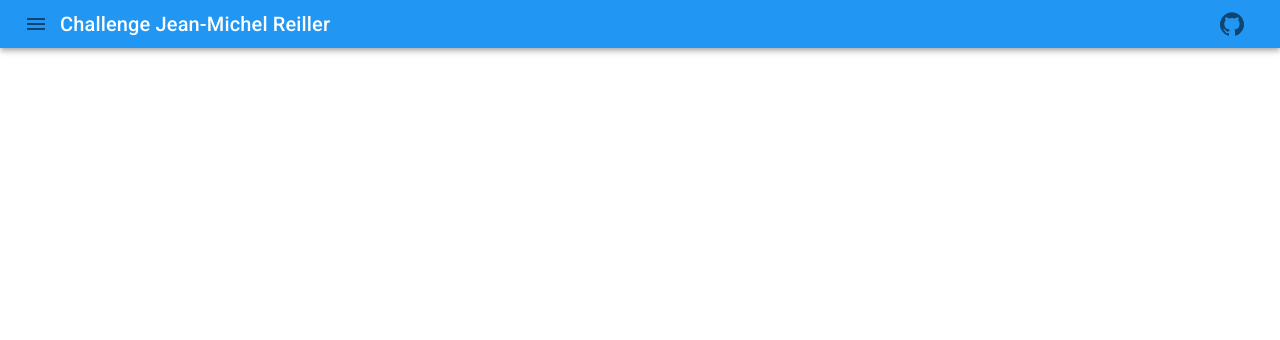
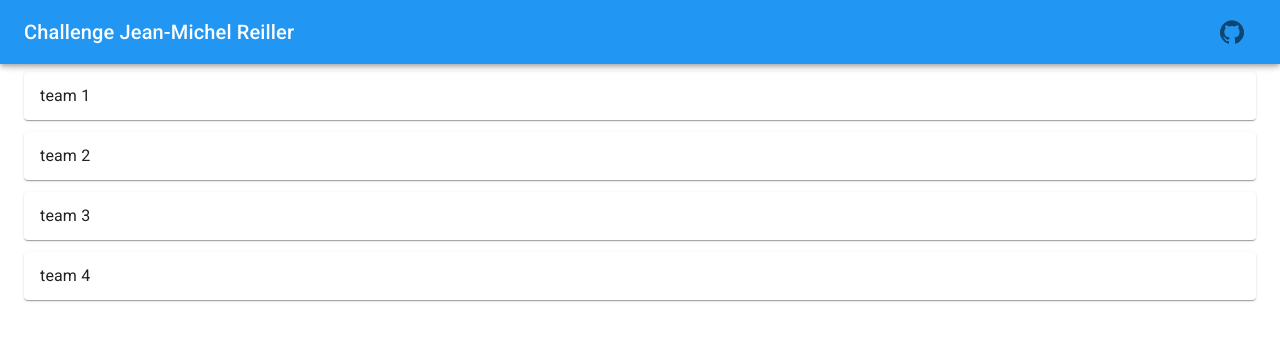
Before and after one commit to Sukaato/Challenge-Jean-Michel-Reiller, a React (Create React App) app in the folder client/: page /jury in a window 1280 px wide. Shown: the top 340 px of the page. Built offline with nearby package versions, Linux system fonts and the light colour scheme.

Commit message:
✨Jury pages

```diff
--- a/client/src/App/index.tsx
+++ b/client/src/App/index.tsx
@@ -6,11 +6,13 @@ import { AdminLogsPage } from '../pages/admin/logs';
 import { AdminResultsPage } from '../pages/admin/results';
 import { AdminSettingsPage } from '../pages/admin/settings';
 import { AdminTeamsPage } from '../pages/admin/teams';
+import { JuryHomePage } from '../pages/jury/home';
+import { JuryTeamPage } from '../pages/jury/Team';
 import { NotFound } from '../pages/NotFound';
 import { theme } from '../shared/mui-theme';
 import './style.scss';
 
-const isLocalhost = true;
+const isLocalhost = false;
 
 export function App() {
   return (
@@ -20,14 +22,16 @@ export function App() {
           <Route path='/' exact>
             <Redirect to={isLocalhost ? '/admin' : '/jury'} />
           </Route>
-          <AdminDrawer>
+          {isLocalhost ? <AdminDrawer>
             <Route path='/admin' exact component={AdminHomePage} />
             <Route path='/admin/results' exact component={AdminResultsPage} />
             <Route path='/admin/teams' exact component={AdminTeamsPage} />
             <Route path='/admin/settings' exact component={AdminSettingsPage} />
             <Route path='/admin/logs' exact component={AdminLogsPage} />
-          </AdminDrawer>
-          <Route path='/jury' exact component={AdminHomePage} />
+          </AdminDrawer> : <>
+            <Route path='/jury' exact component={JuryHomePage} />
+            <Route path='/jury/:team' exact component={JuryTeamPage} />
+          </> }
           <Route path='*' component={NotFound} />
         </Switch>
       </Router>
--- /dev/null
+++ b/client/src/components/JuryAppBar/index.tsx
@@ -0,0 +1,27 @@
+import { AppBar, IconButton, Toolbar, Typography } from '@material-ui/core';
+import { GitHub } from '@material-ui/icons';
+import { FC } from 'react';
+import './style.scss';
+
+
+interface Props {
+  title: string;
+}
+
+export const JuryAppBar: FC<Props> = ({ title }) => {
+  return (
+    <>
+      <AppBar className='app-jury_toolbar'>
+        <Toolbar>
+          <Typography variant='h6' className='app-jury_title'>{title}</Typography>
+          <a href='https://github.com/Sukaato' target='_blank' rel='noreferrer'>
+            <IconButton>
+              <GitHub />
+            </IconButton>
+          </a>
+        </Toolbar>
+      </AppBar>
+      <Toolbar />
+    </>
+  );
+}
--- /dev/null
+++ b/client/src/components/JuryAppBar/style.scss
@@ -0,0 +1,5 @@
+.app-jury_toolbar {
+  .app-jury_title {
+    margin-right: auto;
+  }
+}
--- /dev/null
+++ b/client/src/components/WaterMark/style.scss
@@ -0,0 +1,22 @@
+#water-mark {
+  position: absolute;
+  right: 0;
+  bottom: 8px;
+  z-index: 100;
+  color: rgb(0, 0, 0);
+  padding: 0px 16px;
+  text-align: right;
+
+  #heart:hover {
+    color: red;
+    transition: color 0.3s ease-out 0s;
+  }
+
+  a {
+    text-decoration: none;
+
+    &:hover {
+      color: rgb(43, 143, 236);
+    }
+  }
+}
--- /dev/null
+++ b/client/src/pages/jury/Team/index.tsx
@@ -0,0 +1,77 @@
+import { Container, IconButton, Paper, Typography } from '@material-ui/core';
+import { Add, Remove } from '@material-ui/icons';
+import { FC, useState } from 'react';
+import { JuryAppBar } from '../../../components/JuryAppBar';
+import './style.scss';
+
+const data = {
+  id: 1,
+  name: 'team 1',
+  longueur: {
+    effectuer: 10,
+    bestTime: '2: 50.415',
+    lestTime: '2: 50.485',
+  },
+  objectif: 5000
+}
+
+export const JuryTeamPage: FC = () => {
+  const [ team, setTeam ] = useState<typeof data>(data);
+  const [ longueur ] = useState<number>(50);
+
+  const handleRemoveLongueur = () => setTeam(value => {
+    return {
+      ...value,
+      longueur: { ...value.longueur, effectuer: value.longueur.effectuer - 1 }
+    }
+  });
+  const handleAddLongueur = () => setTeam(value => {
+    return {
+      ...value,
+      longueur: { ...value.longueur, effectuer: value.longueur.effectuer + 1 }
+    }
+  });
+
+  return (
+    <div id='app-jury_team'>
+      <JuryAppBar title={team.name} />
+      <Container className='app-jury_team-content'>
+        <Paper elevation={2} className='padding'>
+          <div id='app-jury_team_longueur'>
+            <Typography variant='h4' component='h2'>Longueur</Typography>
+            <div className='data padding'>
+              <Typography variant='body2'>Nombre effectuer</Typography>
+              <Typography variant='body2'>{team.longueur.effectuer}</Typography>
+            </div>
+            <div className='data padding'>
+              <Typography variant='body2'>Meilleur temps</Typography>
+              <Typography variant='body2'>{team.longueur.bestTime}</Typography>
+            </div>
+            <div className='data padding'>
+              <Typography variant='body2'>Dernier temps</Typography>
+              <Typography variant='body2'>{team.longueur.lestTime}</Typography>
+            </div>
+          </div>
+          <div id='app-jury_team_objectif'>
+            <Typography variant='h4' component='h2'>Objectif</Typography>
+            <div className='data padding'>
+              <Typography variant='body2'>{team.objectif} m / {team.objectif / longueur} longueurs</Typography>
+            </div>
+          </div>
+        </Paper>
+        <div id='app-jury_team-controls'>
+          <Typography variant='h4' component='h2'>Gestion des longueurs</Typography>
+          <div className='data'>
+            <IconButton onClick={handleRemoveLongueur}>
+              <Remove fontSize='large' />
+            </IconButton>
+            <Typography variant='h5' component='h3'>{team.longueur.effectuer}</Typography>
+            <IconButton onClick={handleAddLongueur}>
+              <Add fontSize='large' />
+            </IconButton>
+          </div>
+        </div>
+      </Container>
+    </div>
+  );
+}
--- /dev/null
+++ b/client/src/pages/jury/Team/style.scss
@@ -0,0 +1,41 @@
+#app-jury_team {
+  padding: 16px;
+
+  .app-jury_team-content {
+    margin: auto;
+    max-width: 580px;
+
+    .padding {
+      padding: 8px 16px;
+    }
+
+    #app-jury_team_longueur {
+      padding-bottom: 16px;
+
+      .data {
+        display: flex;
+        flex-direction: row;
+        justify-content: space-between;
+        align-items: center;
+        border-radius: 8px;
+        transition: background-color 100ms ease-in 0ms;
+
+        &:hover {
+          background-color: rgba(0, 0, 0, 0.103);
+        }
+      }
+    }
+
+    #app-jury_team-controls {
+      margin-top: 32px;
+      text-align: center;
+
+      .data {
+        display: flex;
+        flex-direction: row;
+        justify-content: space-around;
+        align-items: center;
+      }
+    }
+  }
+}
--- /dev/null
+++ b/client/src/pages/jury/home/index.tsx
@@ -0,0 +1,38 @@
+import { Container, List, ListItem, ListItemText, Paper } from '@material-ui/core';
+import { FC, useState } from 'react';
+import { JuryAppBar } from '../../../components/JuryAppBar';
+import './style.scss';
+
+const data: any[] = [
+  { id: 1, nom: 'team 1'},
+  { id: 2, nom: 'team 2'},
+  { id: 3, nom: 'team 3'},
+  { id: 4, nom: 'team 4'},
+];
+
+
+export const JuryHomePage: FC = () => {
+  const [ teams ] = useState<any[]>(data);
+  const [ selected, setSelected ] = useState<number>(-1);
+
+  const handleListItemClick = (id: number, index: number) => {
+    setSelected(index);
+  }
+
+  return (
+    <div id='app-jury_home'>
+      <JuryAppBar title='Challenge Jean-Michel Reiller' />
+      <Container>
+        <List component='nav'>
+          {teams.map((team, idx) => (
+            <Paper elevation={1} className='app-jury_home-teams' key={team.id}>
+              <ListItem button selected={idx === selected} onClick={() => handleListItemClick(team.id, idx)}>
+                <ListItemText primary={team.nom} />
+              </ListItem>
+            </Paper>
+          ))}
+        </List>
+      </Container>
+    </div>
+  );
+}
--- /dev/null
+++ b/client/src/pages/jury/home/style.scss
@@ -0,0 +1,5 @@
+#app-jury_home {
+  .app-jury_home-teams {
+    margin-bottom: 12px;
+  }
+}
```
Also changed, not shown: client/src/components/WaterMark/index.tsx (added, +12 -0 lines).
